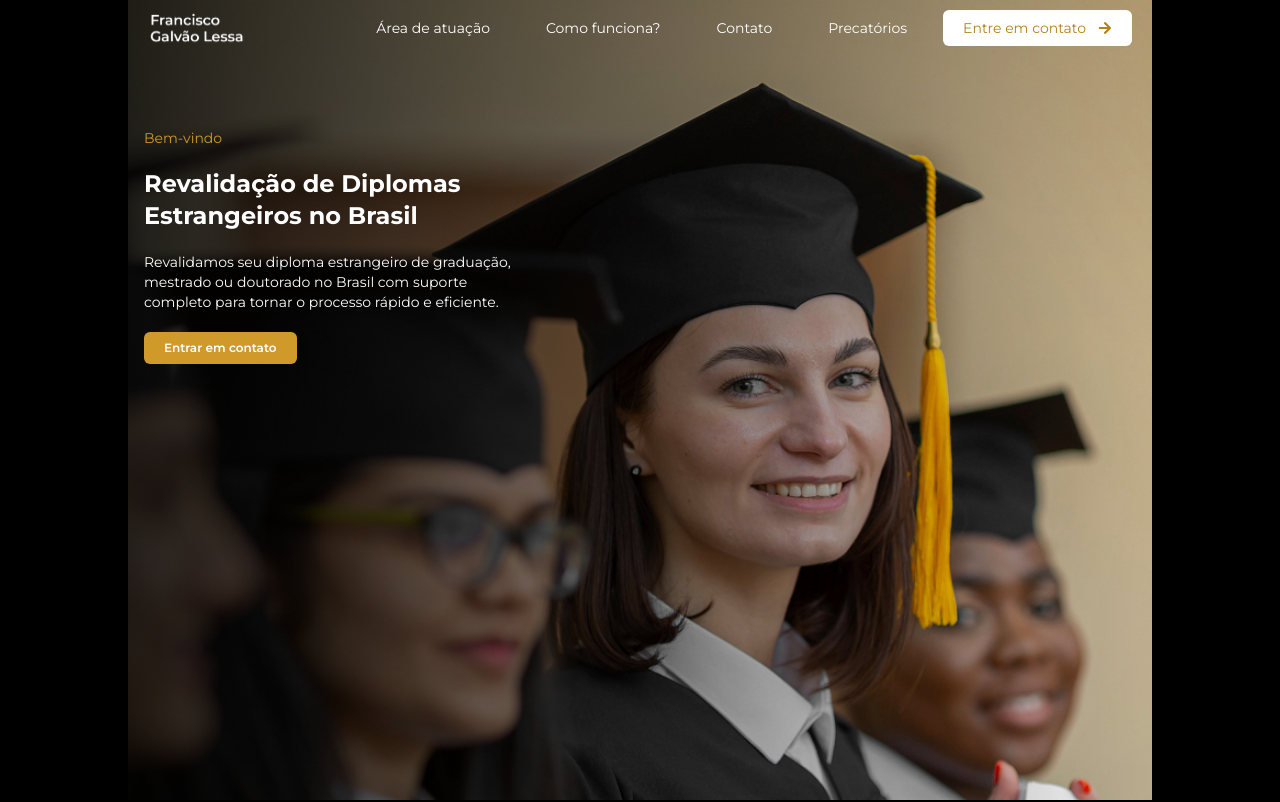
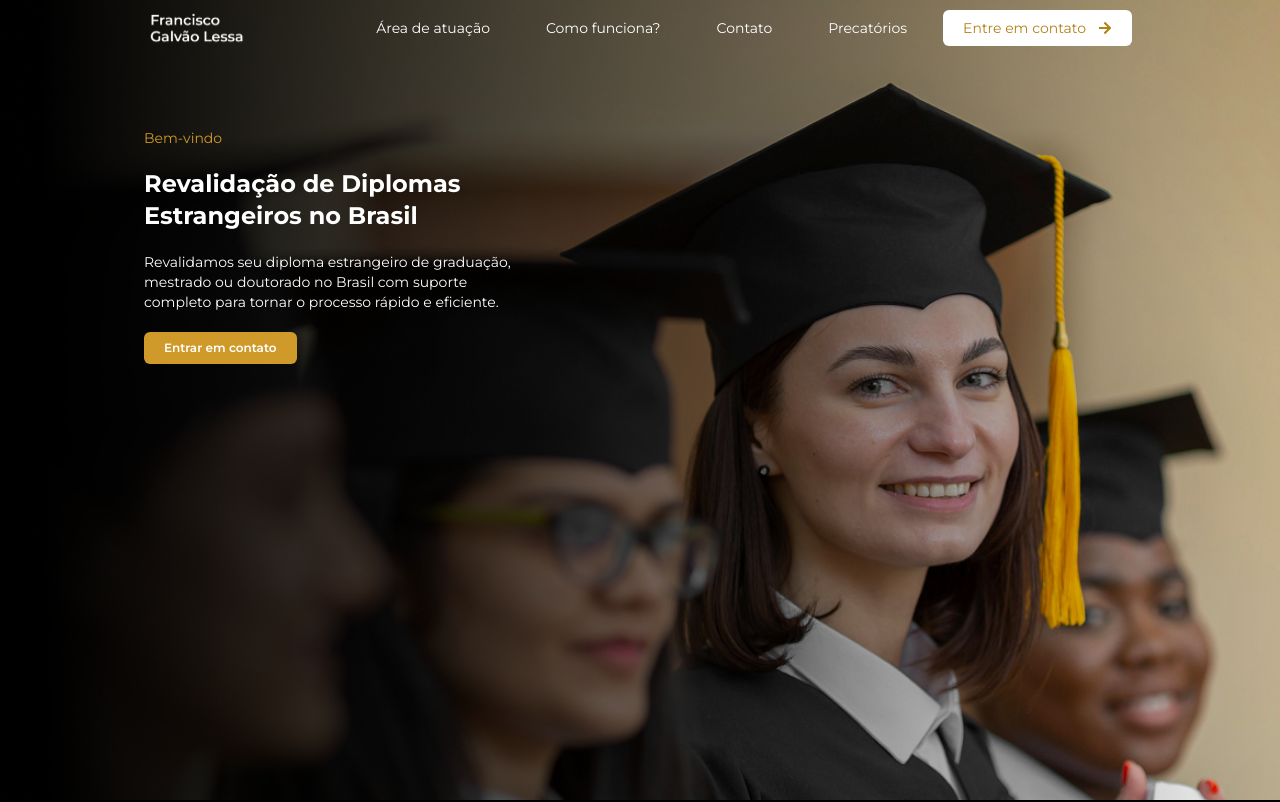
Before and after one commit to HelcioAnicio/Fl-AdvogadosDiplomas, a React (Vite) app: page / in a window 1280 px wide. Shown: the top 802 px of the page. Built offline with nearby package versions, Linux system fonts and the light colour scheme.

Commit message:
Feat: Update bg-image to w-full

```diff
--- a/src/components/main.tsx
+++ b/src/components/main.tsx
@@ -28,9 +28,12 @@ export const Main = () => {
   return (
     <main className="h-full w-full">
       <section
-        className="m-auto h-dvh max-w-5xl bg-black bg-cover bg-[-700px_top] bg-no-repeat px-4 py-32 sm:bg-right-top"
+        className="h-dvh w-full bg-black bg-cover bg-[-700px_top] bg-no-repeat sm:bg-right-top"
         style={{ backgroundImage: `url(${background})` }}
         role="banner"
+      >
+        <div
+          className="m-auto h-full max-w-5xl px-4 py-32"
           aria-label="Seção de boas-vindas"
         >
           <div className="max-w-sm space-y-5">
@@ -51,6 +54,7 @@ export const Main = () => {
                 Entrar em contato
               </button>
             </a>
+          </div>
         </div>
       </section>
 
```
Lines whose indentation alone changed are shown as unchanged.
